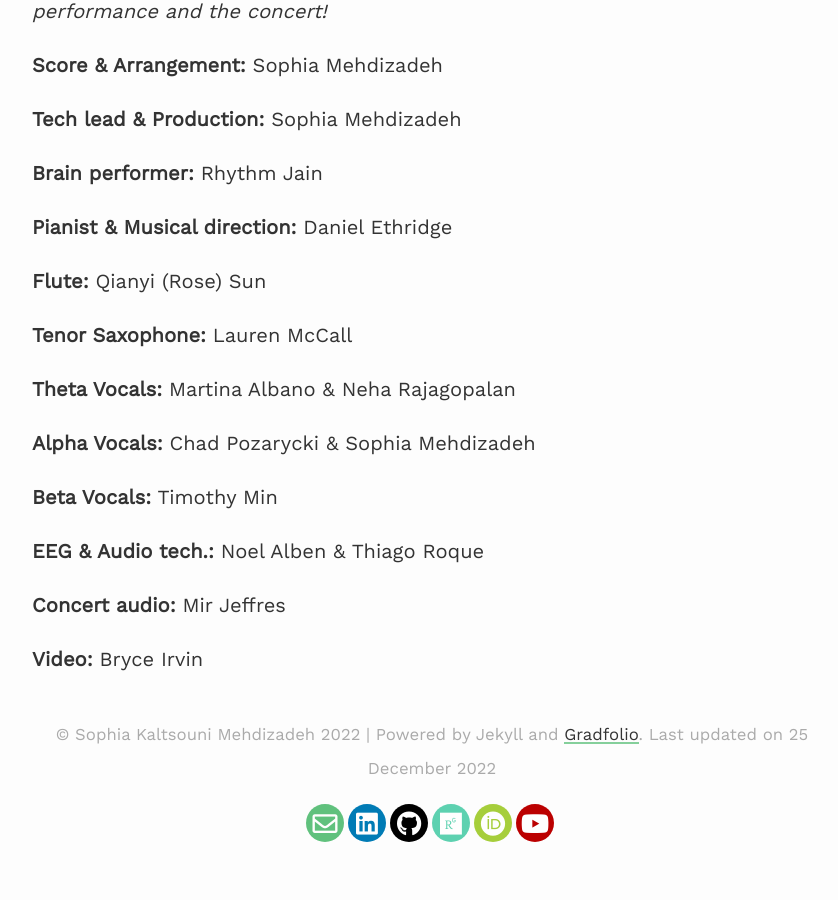
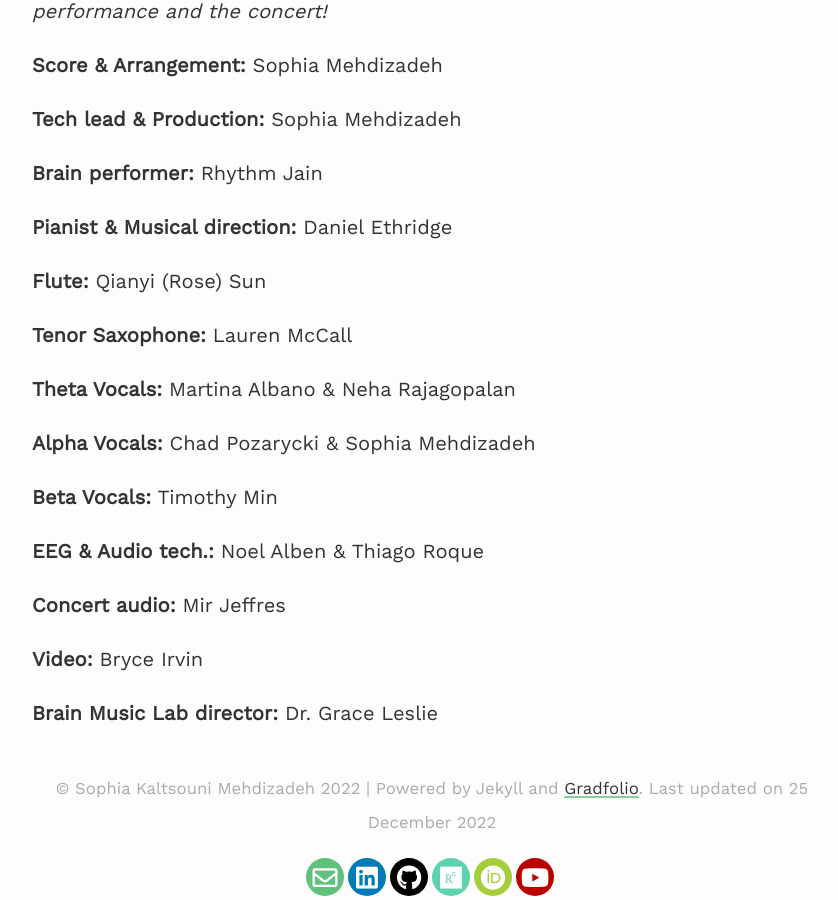
Before and after one commit to smehdizadeh/smehdizadeh.github.io, a Jekyll site: the page built from _projects/01_project.md, in a window 1280 px wide and 900 px high, scrolled down 1921 px. Shown: the whole window, without its empty margins (208-1046 px from the left). Built offline with Jekyll 4.4.1, drawn with Linux system fonts in a browser that asks for light colours; nearby versions of some CDN libraries; before the commit the page ends 2767 px from its top, so only the background shows below that.

Commit message:
Update 01_project.md

```diff
--- a/_projects/01_project.md
+++ b/_projects/01_project.md
@@ -45,3 +45,5 @@ This rendition includes three instrumentals: piano (playing the original "Chilea
 **Concert audio:** Mir Jeffres
 
 **Video:** Bryce Irvin
+
+**Brain Music Lab director:** Dr. Grace Leslie
```
